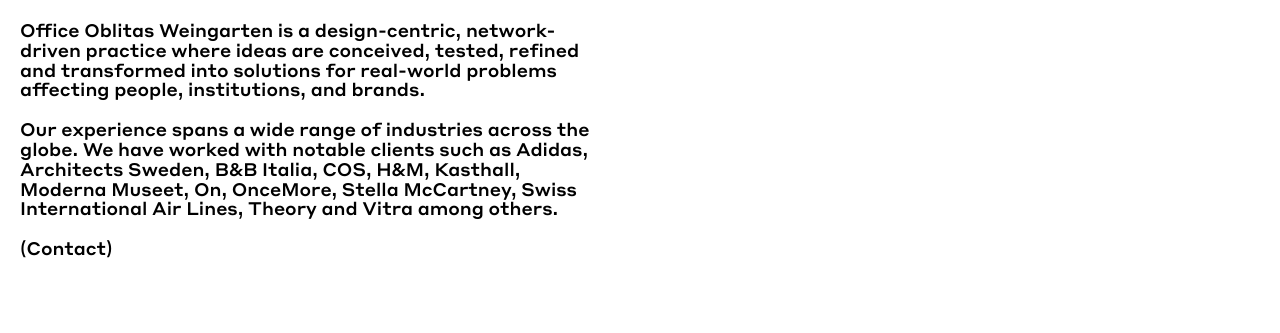
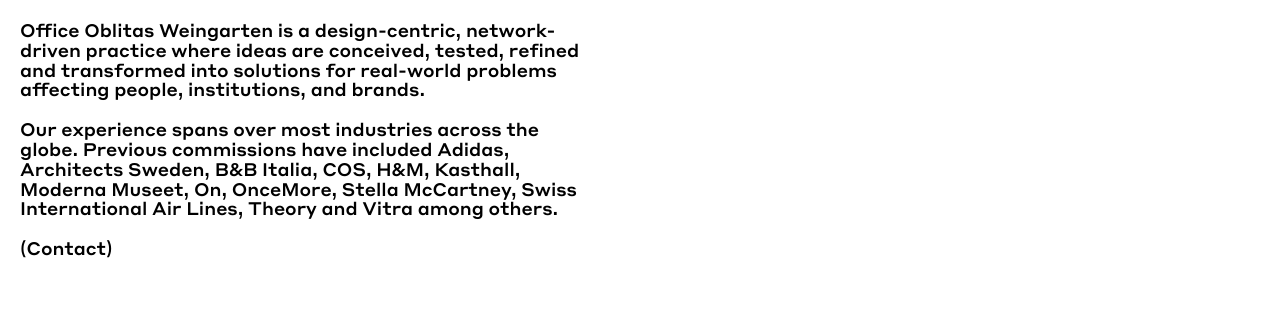
Before and after one commit to ludvigweingarten/oowweb, a plain HTML site: page index.html in a window 1280 px wide. Shown: the top 333 px of the page. Drawn offline with Linux system fonts and the light colour scheme.

Commit message:
updated text

```diff
--- a/index.html
+++ b/index.html
@@ -16,7 +16,7 @@
     </div>
     <div class="text-container">
         <p>Office Oblitas Weingarten is a design-centric, network-driven practice where ideas are conceived, tested, refined and transformed into solutions for real-world problems affecting people, institutions, and brands.</p>
-        <p>Our experience spans a wide range of industries across the globe. We have worked with notable clients such as Adidas, Architects Sweden, B&B Italia, COS, H&M, Kasthall, Moderna Museet, On, OnceMore, Stella McCartney, Swiss International Air Lines, Theory and Vitra among others.</p>
+        <p>Our experience spans over most industries across the globe. Previous commissions have included Adidas, Architects Sweden, B&B Italia, COS, H&M, Kasthall, Moderna Museet, On, OnceMore, Stella McCartney, Swiss International Air Lines, Theory and Vitra among others.</p>
         <p>(<a href="mailto:office@o-ow.com">Contact</a>)</p>
     </div>
 </body>
```
